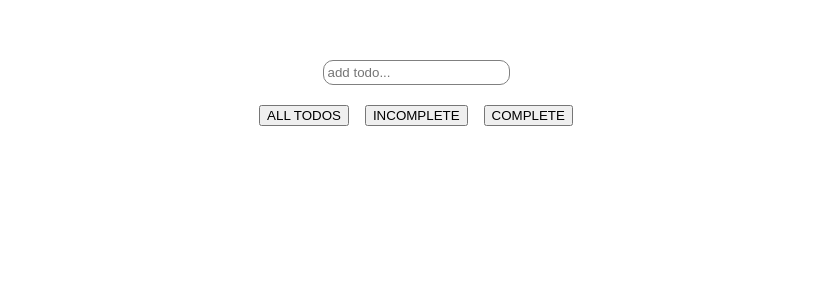
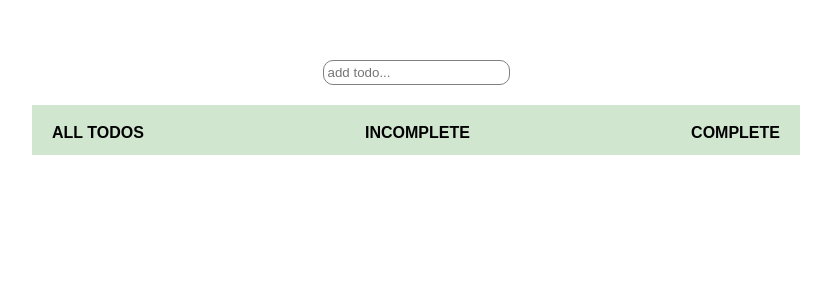
Before and after one commit to oswhytecodes/TodoApp-React, a React (Create React App) app: page / in a window 1280 px wide. Shown: the top 300 px of the page, without its empty margins (224-1055 px from the left). Built offline with nearby package versions, Linux system fonts and the light colour scheme.

Commit message:
wip features

```diff
--- a/src/App.js
+++ b/src/App.js
@@ -29,21 +29,21 @@ export default function App() {
   };
 
   const filteredTodo = useMemo(() => {
-    let tasks = []
+    let tasks = [];
     switch (filter) {
       case "all":
         tasks = todos;
         break;
       case "incomplete":
-        tasks =  todos.filter((task) => !task.isComplete);
+        tasks = todos.filter((task) => !task.isComplete);
         break;
       case "complete":
-        tasks =  todos.filter((task) => task.isComplete);
+        tasks = todos.filter((task) => task.isComplete);
         break;
       default:
         tasks = todos;
     }
-    return tasks
+    return tasks;
   }, [todos, filter]);
 
   return (
@@ -61,21 +61,32 @@ export default function App() {
         />
       </form>
       <br />
+
+      {/* NEW TODO */}
+      <div className="new-todo">
         <div
+        className="toggle-btns"
           style={{
             display: "flex",
             gap: "1em",
             width: "100%",
-          justifyContent: "center",
+            justifyContent: "space-between",
           }}
         >
-        <button onClick={() => setFilter("all")}>ALL TODOS</button>
-        <button onClick={() => setFilter("incomplete")}>INCOMPLETE</button>
-        <button onClick={() => setFilter("complete")}>COMPLETE</button>
+          <button className="filter-btn" onClick={() => setFilter("all")}>
+            ALL TODOS
+          </button>
+          <button
+            className="filter-btn"
+            onClick={() => setFilter("incomplete")}
+          >
+            INCOMPLETE
+          </button>
+          <button className="filter-btn" onClick={() => setFilter("complete")}>
+            COMPLETE
+          </button>
         </div>
-      {/* NEW TODO */}
-      <div className="new-todo">
-        <div>
+        <div className="TodoList">
           <TodoList
             setTodos={setTodos}
             todos={todos}
--- a/src/index.css
+++ b/src/index.css
@@ -21,19 +21,47 @@ input {
   border-radius: 10px;
   padding: 4px;
 }
+.new-todo {
+  max-width: 60%;
+  padding: 0 1em;
+  margin-inline: auto;
+  display: flex;
+  flex-direction: column;
+  justify-content: center;
+  align-items: center;
+}
 .todo-container {
   display: flex;
   justify-content: center;
   align-items: center;
 }
+.TodoList {
+  width: 100%;
+}
+.toggle-btns {
+  background-color: rgb(208, 230, 207);
+}
 
+.filter-btn {
+  font-weight: 700;
+  font-size: 1em;
+  background-color: rgb(208, 230, 207);
+  transform: translate(0, -70%);
+  margin-top: 2em;
+  padding: 0 20px;
+  border: none;
+  cursor: pointer;
+}
+.filter-btn:hover {
+  color: #555;
+}
 .todo {
   margin: 0.5rem;
   background: rgb(166, 228, 161);
   font-size: 1.5rem;
   color: black;
   display: flex;
-  max-width: 20em;
+  width: 100%;
   justify-content: space-between;
   align-items: center;
   transition: all 1s ease;
@@ -63,5 +91,4 @@ input {
   padding: 3px;
   margin: 2px;
   margin-right: 1em;
-
 }
```
Lines whose indentation alone changed are shown as unchanged.
